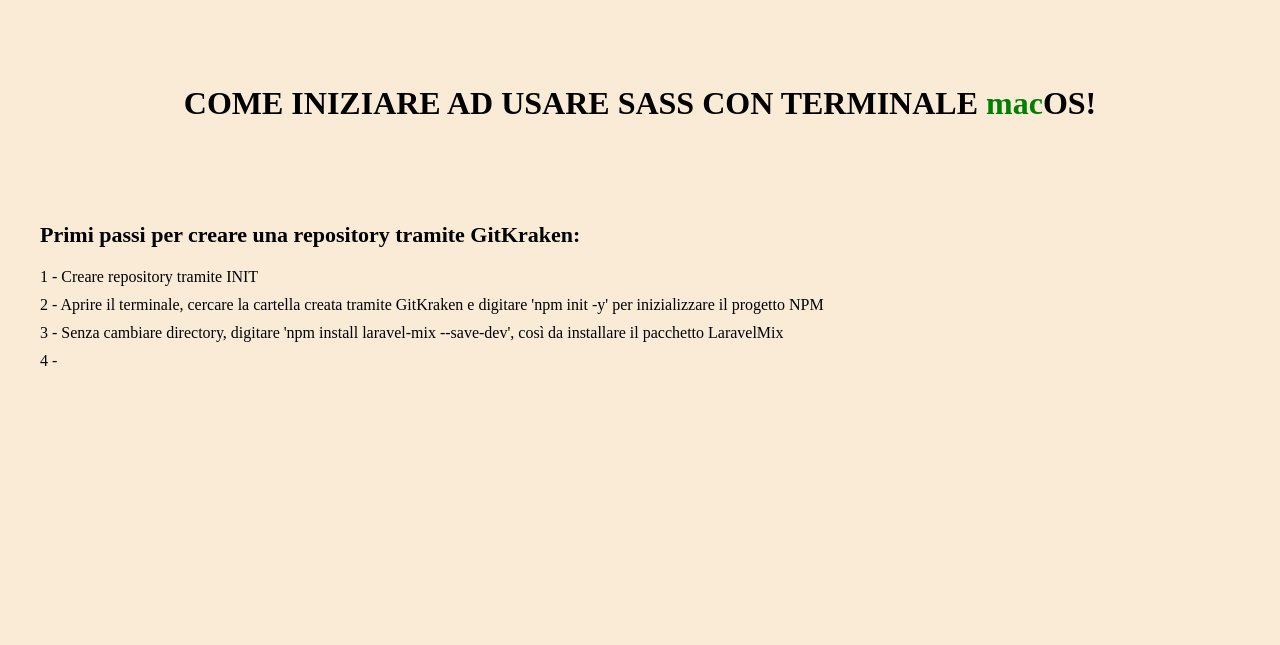
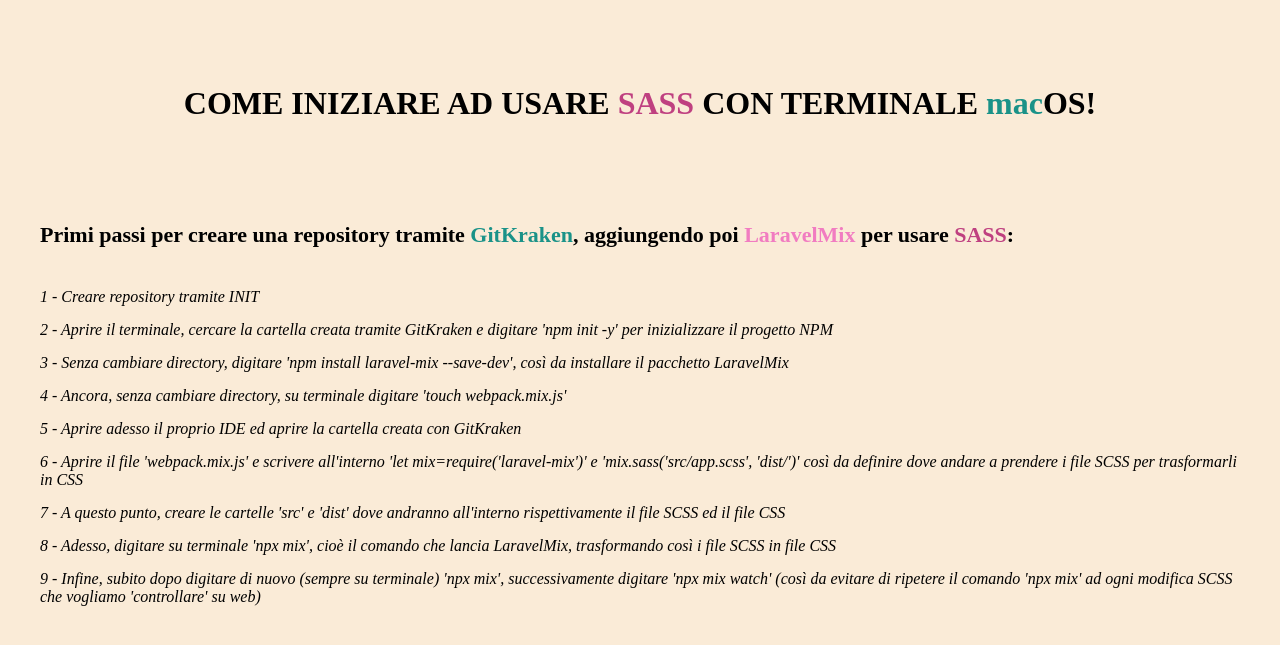
Before and after one commit to edoardo993/html-sass-first, a website: page index.html in a window 1280 px wide. Shown: the part 95-740 px from the top of the page. Drawn offline with Linux system fonts and the light colour scheme.

Commit message:
completed

```diff
--- a/index.html
+++ b/index.html
@@ -37,13 +37,18 @@
 
         <!-- main -->
         <main class="main">
-            <h1 class="main-title">come iniziare ad usare sass con terminale <span class="mac">mac</span>os!</h1>
-            <h3 class="main-secondary-title">Primi passi per creare una repository tramite GitKraken:</h3>
+            <h1 class="main-title">come iniziare ad usare <span class="sass">sass</span> con terminale <span class="mac">mac</span>os!</h1>
+            <h3 class="main-secondary-title">Primi passi per creare una repository tramite <span class="gitkraken">GitKraken</span>, aggiungendo poi <span class="laravel">LaravelMix</span> per usare <span class="sass">SASS</span>:</h3>
             <ul>
                 <li>1 - Creare repository tramite INIT</li>
                 <li>2 - Aprire il terminale, cercare la cartella creata tramite GitKraken e digitare 'npm init -y' per inizializzare il progetto NPM</li>
                 <li>3 - Senza cambiare directory, digitare 'npm install laravel-mix --save-dev', così da installare il pacchetto LaravelMix</li>
-                <li>4 - </li>
+                <li>4 - Ancora, senza cambiare directory, su terminale digitare 'touch webpack.mix.js'</li>
+                <li>5 - Aprire adesso il proprio IDE ed aprire la cartella creata con GitKraken</li>
+                <li>6 - Aprire il file 'webpack.mix.js' e scrivere all'interno 'let mix=require('laravel-mix')' e 'mix.sass('src/app.scss', 'dist/')' così da definire dove andare a prendere i file SCSS per trasformarli in CSS</li>
+                <li>7 - A questo punto, creare le cartelle 'src' e 'dist' dove andranno all'interno rispettivamente il file SCSS ed il file CSS</li>
+                <li>8 - Adesso, digitare su terminale 'npx mix', cioè il comando che lancia LaravelMix, trasformando così i file SCSS in file CSS</li>
+                <li>9 - Infine, subito dopo digitare di nuovo (sempre su terminale) 'npx mix', successivamente digitare 'npx mix watch' (così da evitare di ripetere il comando 'npx mix' ad ogni modifica SCSS che vogliamo 'controllare' su web)</li>
             </ul>
         </main>
         <!-- end main -->
--- a/src/app.scss
+++ b/src/app.scss
@@ -8,6 +8,7 @@
     display: none
 }
 $nav-bar-color: #222;
+$green-color: #1A9288;
 // end utility classes
 
 body{
@@ -32,7 +33,7 @@
         font-size: 20px;
     }
     &-right-content a:hover{
-        text-decoration: underline;
+        color: $green-color
     }
     &-right-content a{
         text-decoration: none;
@@ -62,16 +63,26 @@
     }
     & .mac{
     text-transform: lowercase;
-    color: green
+    color: $green-color
     }
     & ul{
         list-style-type: none;
     }
     & ul li{
-        padding-top: 10px
+        padding-top: 15px;
+        font-style: italic;
     }
     & ul li:first-child{
-        padding-top: 20px
+        padding-top: 40px
+    }
+    & .gitkraken{
+        color: $green-color
+    }
+    & .laravel{
+        color: #F17CC1
+    }
+    & .sass{
+        color: #BF4080
     }
 }
 // end main
```
Also changed, not shown: dist/app.css, images/cosmo.jpg (added), 1 other file.
